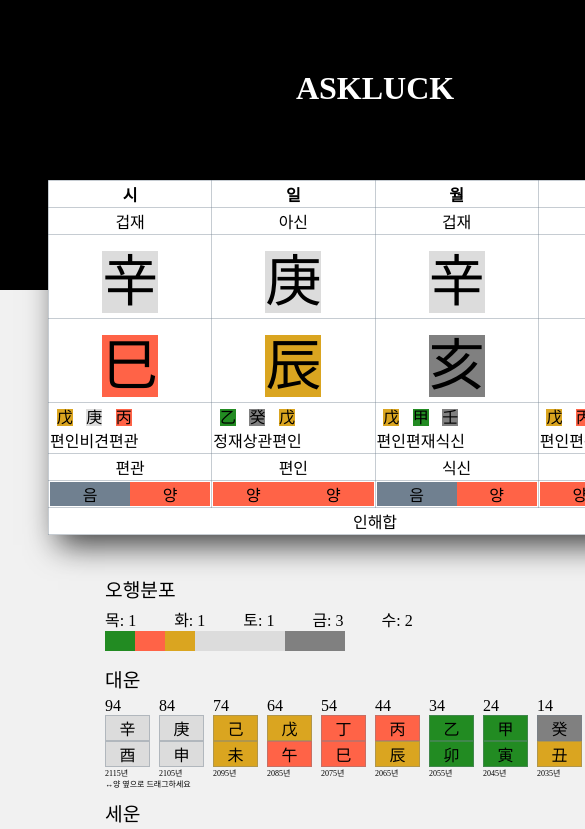
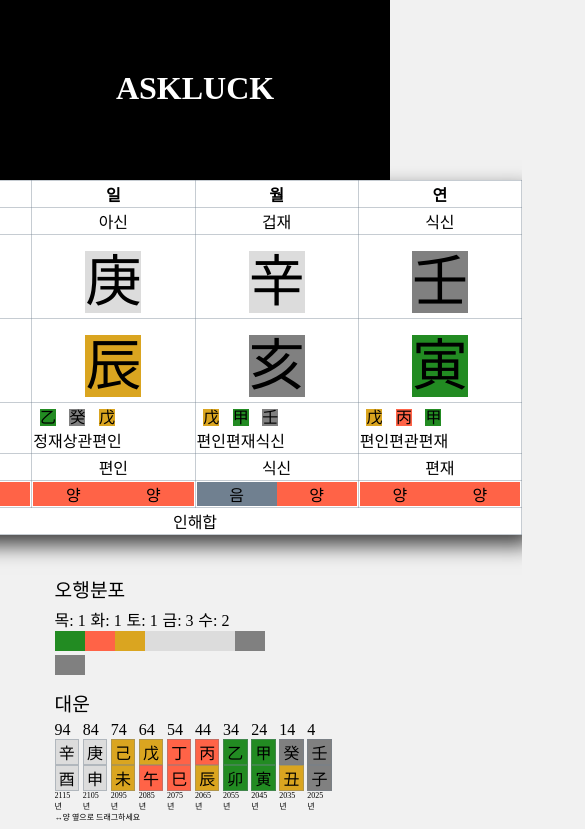
Before and after one commit to seni95/askLuck, a React (Create React App) app: page / in a window 390 px wide. Shown: the top 829 px of the page, 585 px wide, since content can reach past the window. Built offline with nearby package versions, Linux system fonts and the light colour scheme.

Commit message:
revise css

```diff
--- a/src/App.css
+++ b/src/App.css
@@ -21,7 +21,7 @@ html, body{
     flex-direction: column;
     padding:0;
     position: relative;
-    box-shadow: 0px 35px 100px -35px rgba(0,0,0,0.4);
+    /* box-shadow: 0px 35px 100px -35px rgba(0,0,0,0.4); */
     padding-bottom: 30px;
     z-index: 0;
   }
@@ -30,6 +30,8 @@ html, body{
   @media(max-width:700px){
    .App{
    margin:auto;
+  width: 100%;
+
     }
   }
 
--- a/src/components/result/four_pillar_viewer.module.css
+++ b/src/components/result/four_pillar_viewer.module.css
@@ -6,7 +6,7 @@ margin-top:180px;
   /* position: relative;
     margin: 20px auto 0 auto;
     box-shadow: 9px 5px 45px -26px rgba(0,0,0,0.75); */
-    box-shadow: 10px 10px 30px 0px rgba(0,0,0,0.75);
+    box-shadow: 10px 10px 20px 0px rgba(0,0,0,0.75);
 background-color: white;
 }
 
```
